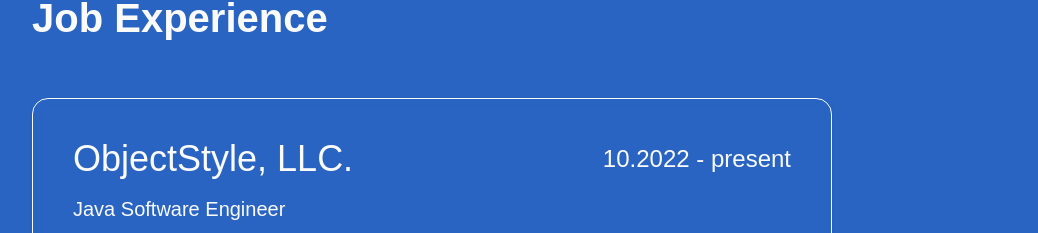
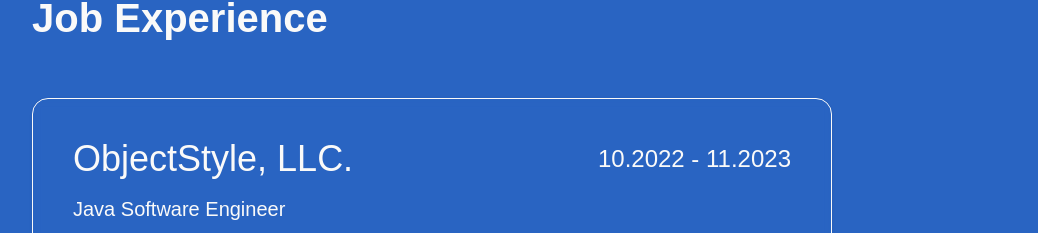
Before and after one commit to aperaverzeu/aperaverzeu.github.io, a React (Vite) app: page / in a window 1280 px wide. Shown: the part 800-1033 px from the top of the page, without its empty margins (108-1146 px from the left). Built offline with nearby package versions, Linux system fonts and the light colour scheme.

Commit message:
update job experience

```diff
--- a/src/components/Job.tsx
+++ b/src/components/Job.tsx
@@ -6,7 +6,7 @@
                 <div className="job">
                     <div className="flex flex-row justify-between">
                         <p className="self-center text-xl lg:text-4xl font-medium">ObjectStyle, LLC.</p>
-                        <p className="self-center lg:text-2xl">10.2022 - present</p>
+                        <p className="self-center lg:text-2xl">10.2022 - 11.2023</p>
                     </div>
                     <p>Java Software Engineer</p>
                     <p className="text-justify">
```
